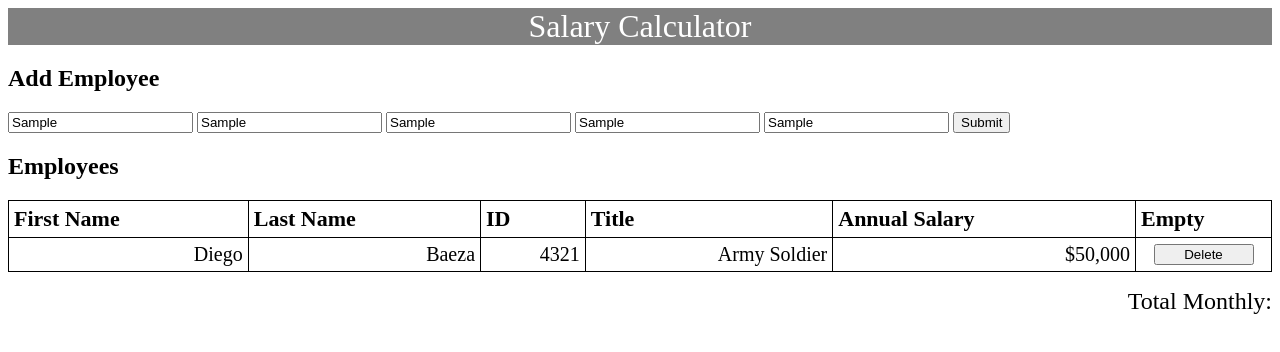
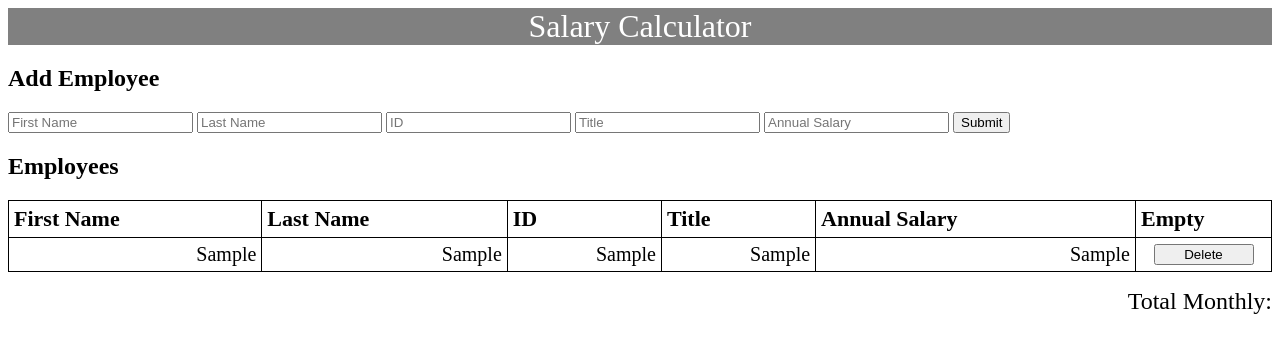
Before and after one commit to FarmerCooper/weekend-jquery-salary-calculator-revised, a plain HTML site: page index.html in a window 1280 px wide. Both pictures are taken after typing "Sample", "Sample", "Sample", "Sample", "Sample" into the empty fields and a click on the button "Submit". Drawn offline with Linux system fonts and the light colour scheme.

Commit message:
add function to retrieve data from add employee interface to add to table and clear interface data after doing so

```diff
--- a/client.js
+++ b/client.js
@@ -1,5 +1,35 @@
 $(document).ready(readyWhenever);
+
+function addEmployeeDetails() {
+    let insertName = $('#nameInput').val();
+    let insertLastInput = $('#lastInput').val();
+    let insertIdInput = $('#idInput').val();
+    let insertTitleInput = $('#titleInput').val();
+    let insertSalaryInput = $('#salaryInput').val();
+
+    $('#infoTable').append(`
+    <tr>
+                <td>${insertName}</td>
+                <td>${insertLastInput}</td>
+                <td>${insertIdInput}</td>
+                <td>${insertTitleInput}</td>
+                <td>${insertSalaryInput}</td>
+                <td class="column-delete"><button class="delete-btn">Delete</button></td>
+            </tr>
+    `)
+
+    emptyInterface();
+}
+
+function emptyInterface() {
+    $('#nameInput').val('');
+    $('#lastInput').val('');
+    $('#idInput').val('');
+    $('#titleInput').val('');
+    $('#salaryInput').val('');
+}
 
 function readyWhenever () {
     //console.log('jQuery is running');
+    $('#submitButton').on('click', addEmployeeDetails);
 }
--- a/index.html
+++ b/index.html
@@ -17,18 +17,18 @@
 
         <h2>Add Employee</h2>
     <div class="info-inputs">
-        <input type="text" placeholder="First Name">
-        <input type="text" placeholder="Last Name">
-        <input type="text" placeholder="ID">
-        <input type="text" placeholder="Title">
-        <input type="text" placeholder="Annual Salary">
+        <input type="text" placeholder="First Name" id="nameInput">
+        <input type="text" placeholder="Last Name" id="lastInput">
+        <input type="text" placeholder="ID" id="idInput">
+        <input type="text" placeholder="Title" id="titleInput">
+        <input type="text" placeholder="Annual Salary" id="salaryInput">
     </div>
 
     <div class="submit-btn"><button id="submitButton">Submit</button></div>
 
     <div>
         <h2>Employees</h2>
-        <table>
+        <table id="infoTable">
             <tr>
                 <th>First Name</th>
                 <th>Last Name</th>
@@ -37,14 +37,6 @@
                 <th>Annual Salary</th>
                 <th>Empty</th>
             </tr>
-            <tr>
-                <td>Diego</td>
-                <td>Baeza</td>
-                <td>4321</td>
-                <td>Army Soldier</td>
-                <td>$50,000</td>
-                <td class="column-delete"><button class="delete-btn">Delete</button></td>
-            </tr>
         </table>
     </div>
 
```
